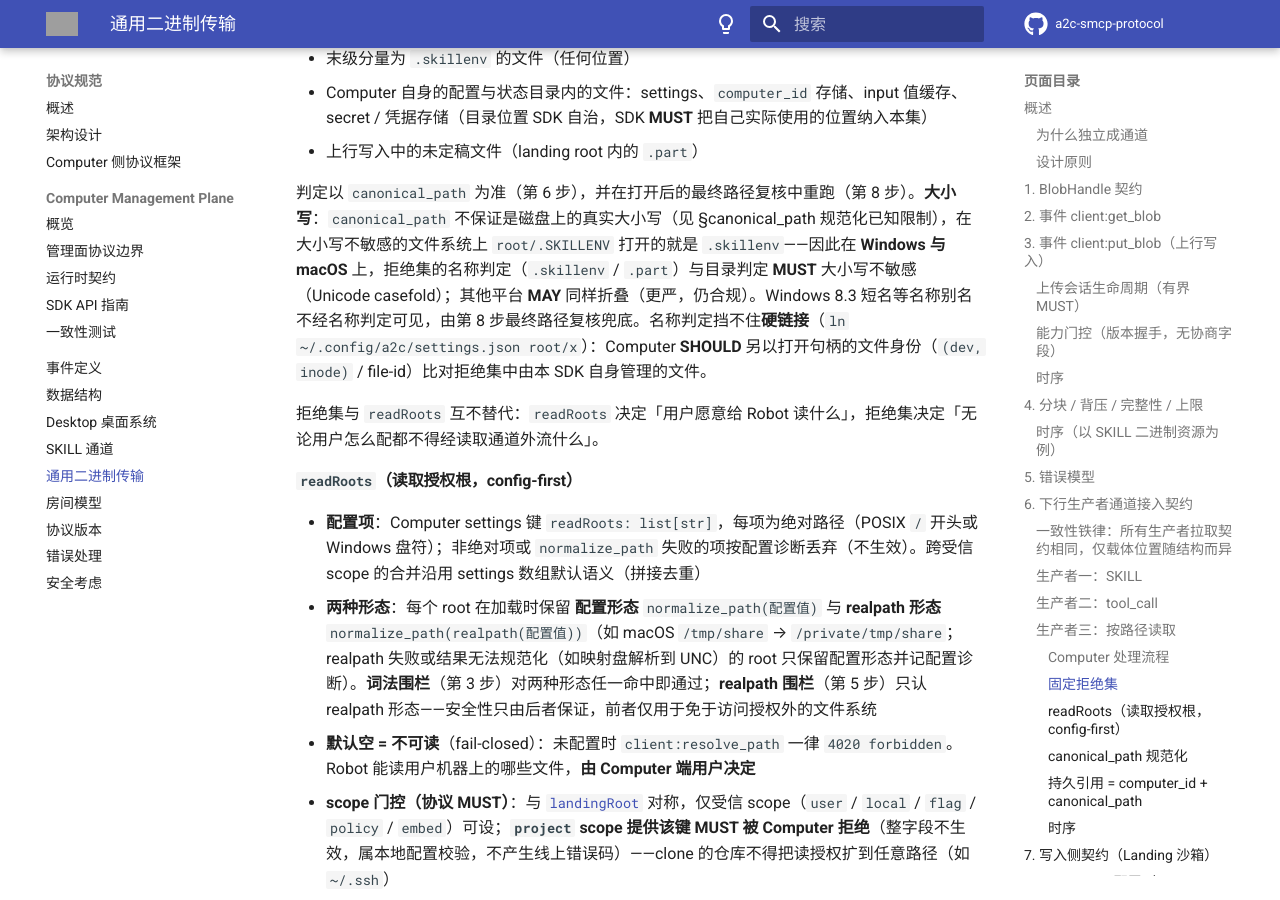
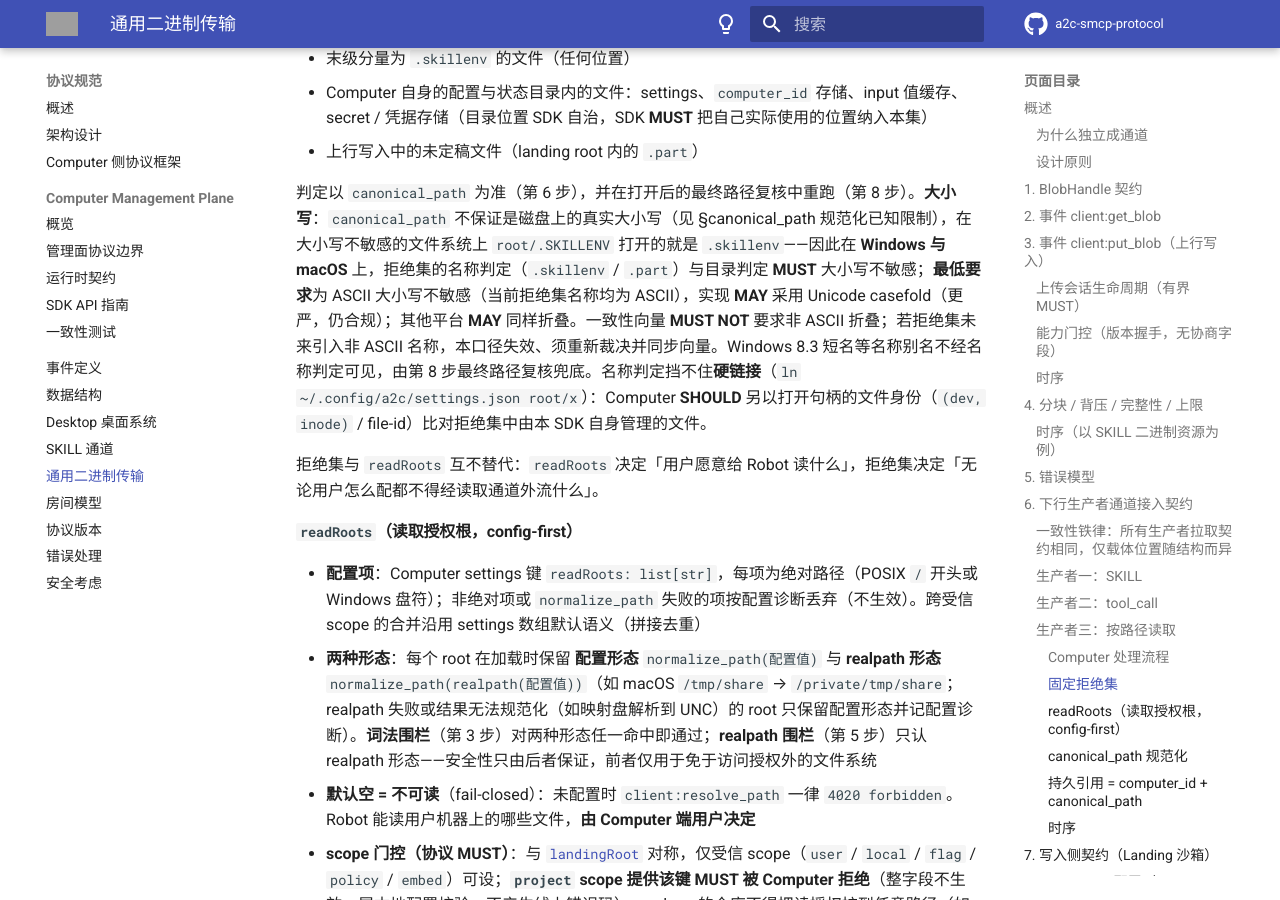
Before and after one commit to A2C-SMCP/a2c-smcp-protocol, an MkDocs documentation site: the page built from docs/specification/blob-transfer.md, in a window 1280 px wide and 900 px high, scrolled down 12104 px. Built offline with MkDocs 1.6.1 and Material for MkDocs 9.7.7, drawn with Linux system fonts in a browser that asks for light colours; comment, search, counter and statistics services are not loaded; the version menu is left out; grey boxes are pictures that could not be loaded.

Commit message:
docs(blob): 拒绝集大小写折叠下限明确为 ASCII，Unicode casefold 为 MAY — protocol#76
裁决 (a)：Windows/macOS 上拒绝集名称/目录判定 MUST 大小写不敏感，最低要求为
ASCII 大小写不敏感（当前拒绝集名称均为 ASCII），Unicode casefold 为 MAY。
一致性向量 MUST NOT 要求非 ASCII 折叠；未来拒绝集引入非 ASCII 名称时重新裁决。

理由：拒绝集名称全为 ASCII；非 ASCII 路径成分的异形大小写先受 readRoots 码点
围栏约束，且第 8 步最终路径复核兜底；Windows NTFS upcase 语义本非完整
casefold，原措辞属实现级过约束。

无 wire 变更；本 PR 仅为口径澄清，不新增向量。rust-sdk#256（PR #257）等本 PR
合入 develop 后再合入 dev-0.5.0。

Co-Authored-By: Claude Code <noreply@anthropic.com>

```diff
--- a/docs/specification/blob-transfer.md
+++ b/docs/specification/blob-transfer.md
@@ -344,7 +344,7 @@ Agent SDK 因此只有"**去哪找句柄**"一处分支（顶层字段 vs 遍历
 - Computer 自身的配置与状态目录内的文件：settings、`computer_id` 存储、input 值缓存、secret / 凭据存储（目录位置 SDK 自治，SDK **MUST** 把自己实际使用的位置纳入本集）
 - 上行写入中的未定稿文件（landing root 内的 `.part`）
 
-判定以 `canonical_path` 为准（第 6 步），并在打开后的最终路径复核中重跑（第 8 步）。**大小写**：`canonical_path` 不保证是磁盘上的真实大小写（见 §canonical_path 规范化已知限制），在大小写不敏感的文件系统上 `root/.SKILLENV` 打开的就是 `.skillenv`——因此在 **Windows 与 macOS** 上，拒绝集的名称判定（`.skillenv` / `.part`）与目录判定 **MUST** 大小写不敏感（Unicode casefold）；其他平台 **MAY** 同样折叠（更严，仍合规）。Windows 8.3 短名等名称别名不经名称判定可见，由第 8 步最终路径复核兜底。名称判定挡不住**硬链接**（`ln ~/.config/a2c/settings.json root/x`）：Computer **SHOULD** 另以打开句柄的文件身份（`(dev, inode)` / file-id）比对拒绝集中由本 SDK 自身管理的文件。
+判定以 `canonical_path` 为准（第 6 步），并在打开后的最终路径复核中重跑（第 8 步）。**大小写**：`canonical_path` 不保证是磁盘上的真实大小写（见 §canonical_path 规范化已知限制），在大小写不敏感的文件系统上 `root/.SKILLENV` 打开的就是 `.skillenv`——因此在 **Windows 与 macOS** 上，拒绝集的名称判定（`.skillenv` / `.part`）与目录判定 **MUST** 大小写不敏感；**最低要求**为 ASCII 大小写不敏感（当前拒绝集名称均为 ASCII），实现 **MAY** 采用 Unicode casefold（更严，仍合规）；其他平台 **MAY** 同样折叠。一致性向量 **MUST NOT** 要求非 ASCII 折叠；若拒绝集未来引入非 ASCII 名称，本口径失效、须重新裁决并同步向量。Windows 8.3 短名等名称别名不经名称判定可见，由第 8 步最终路径复核兜底。名称判定挡不住**硬链接**（`ln ~/.config/a2c/settings.json root/x`）：Computer **SHOULD** 另以打开句柄的文件身份（`(dev, inode)` / file-id）比对拒绝集中由本 SDK 自身管理的文件。
 
 拒绝集与 `readRoots` 互不替代：`readRoots` 决定「用户愿意给 Robot 读什么」，拒绝集决定「无论用户怎么配都不得经读取通道外流什么」。
 
```
